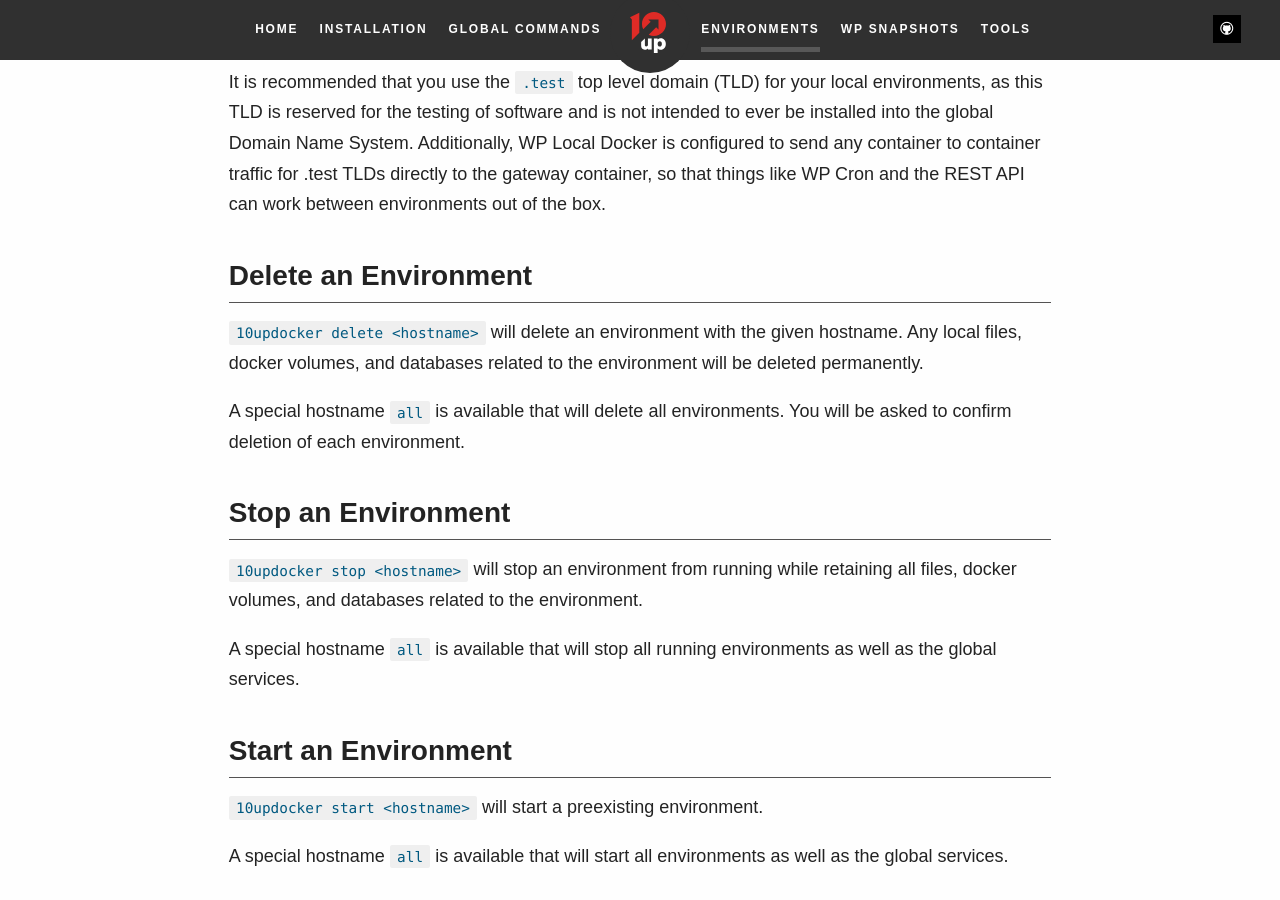
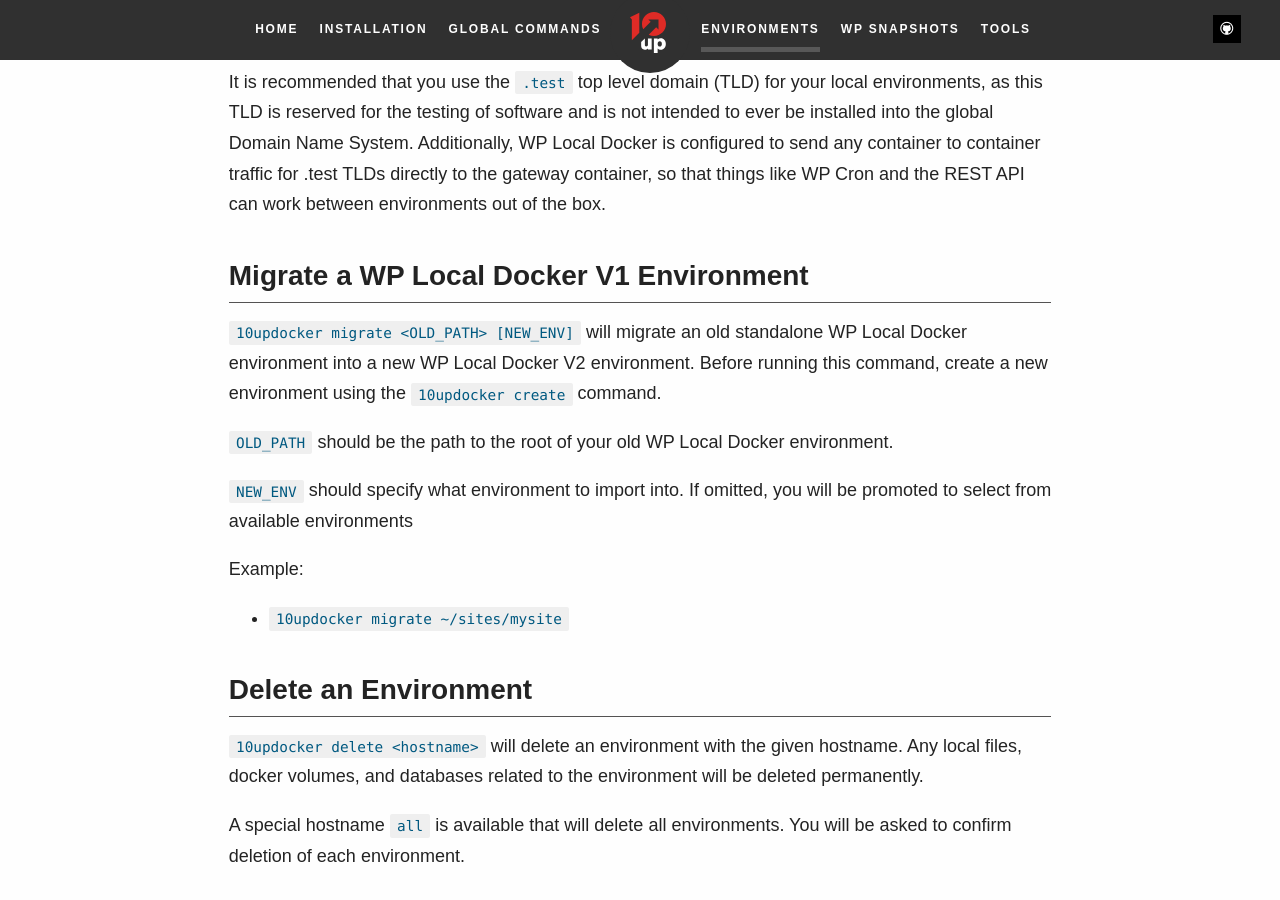
Before and after one commit to 10up/wp-local-docker-docs, a Jekyll site: the page built from environments.md, in a window 1280 px wide and 900 px high, scrolled down 442 px. Built offline with Jekyll 4.4.1, drawn with Linux system fonts in a browser that asks for light colours; some web fonts are replaced.

Commit message:
Add migrate command documentation

```diff
--- a/_includes/markdown/Environments.md
+++ b/_includes/markdown/Environments.md
@@ -6,6 +6,18 @@ It is recommended that you use the `.test` top level domain (TLD) for your local
 for the testing of software and is not intended to ever be installed into the global Domain Name System. Additionally,
 WP Local Docker is configured to send any container to container traffic for .test TLDs directly to the gateway
 container, so that things like WP Cron and the REST API can work between environments out of the box.
+
+## Migrate a WP Local Docker V1 Environment
+
+`10updocker migrate <OLD_PATH> [NEW_ENV]` will migrate an old standalone WP Local Docker environment into a new WP Local Docker V2
+environment. Before running this command, create a new environment using the `10updocker create` command.
+
+`OLD_PATH` should be the path to the root of your old WP Local Docker environment.
+
+`NEW_ENV` should specify what environment to import into. If omitted, you will be promoted to select from available environments
+
+Example:
+* `10updocker migrate ~/sites/mysite`
 
 ## Delete an Environment
 
```
